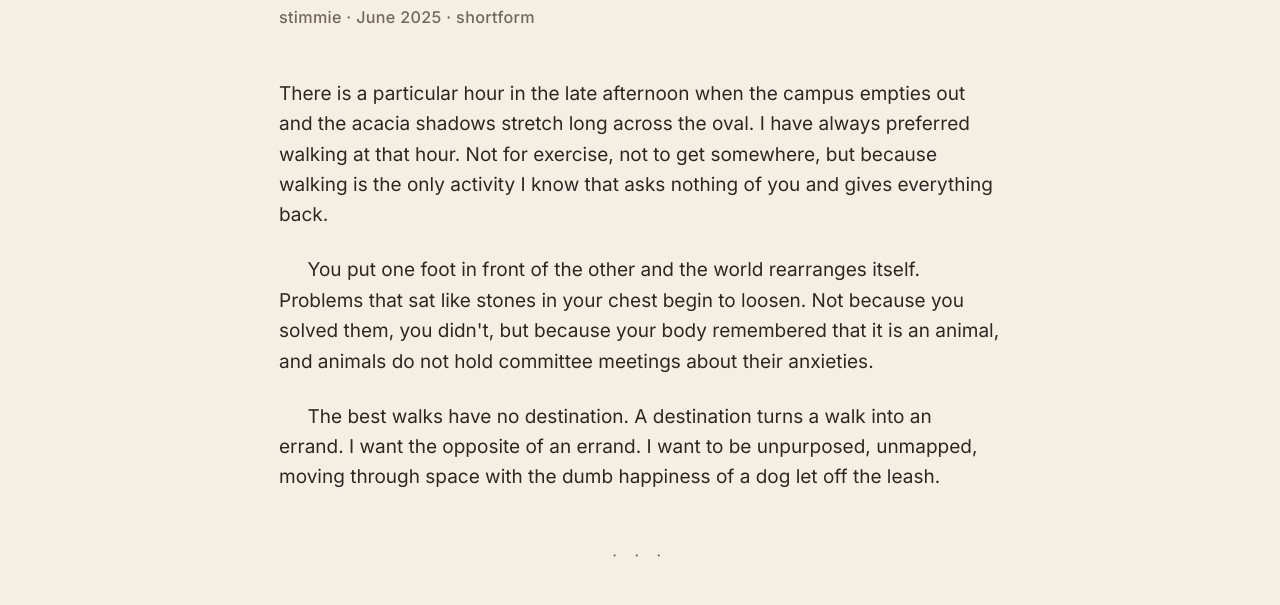
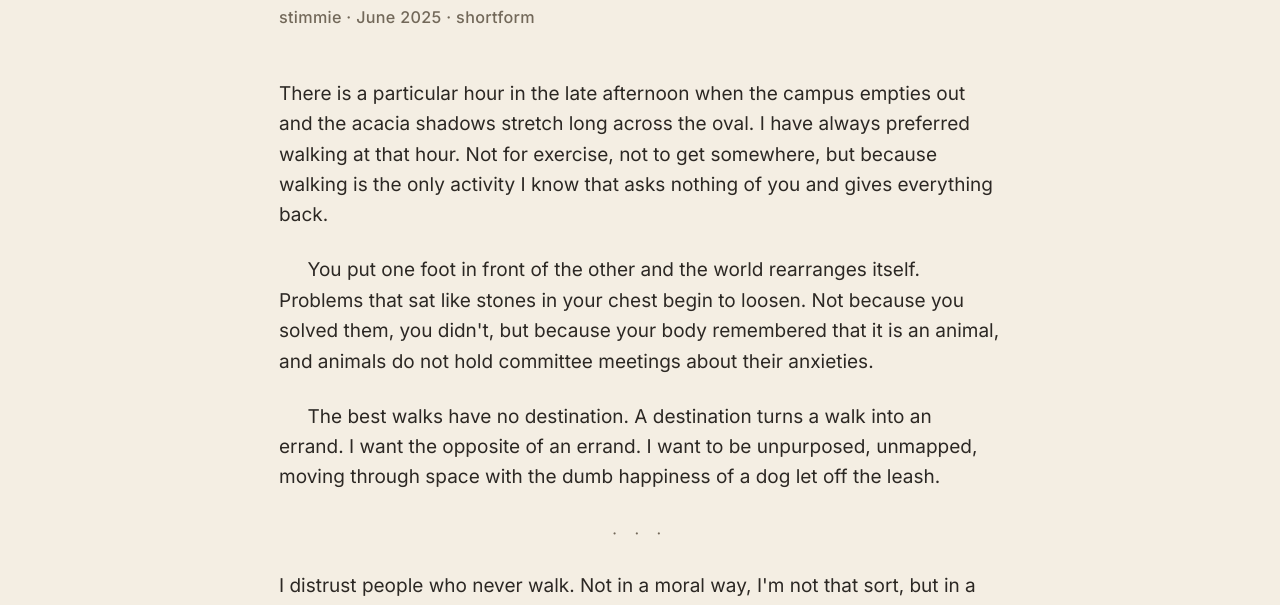
Before and after one commit to smmariquit/literary.stimmie.dev, a website built with Vite: page index.html in a window 1280 px wide. Shown: the part 189-794 px from the top of the page. Built offline with nearby package versions, Linux system fonts and the light colour scheme.

Commit message:
style: reduce spacing around section breaks

```diff
--- a/style.css
+++ b/style.css
@@ -194,7 +194,7 @@ main#reader {
 #paper-body hr {
   border: none;
   text-align: center;
-  margin: 2.5em 0;
+  margin: 1.2em 0;
 }
 
 #paper-body hr::after {
```
